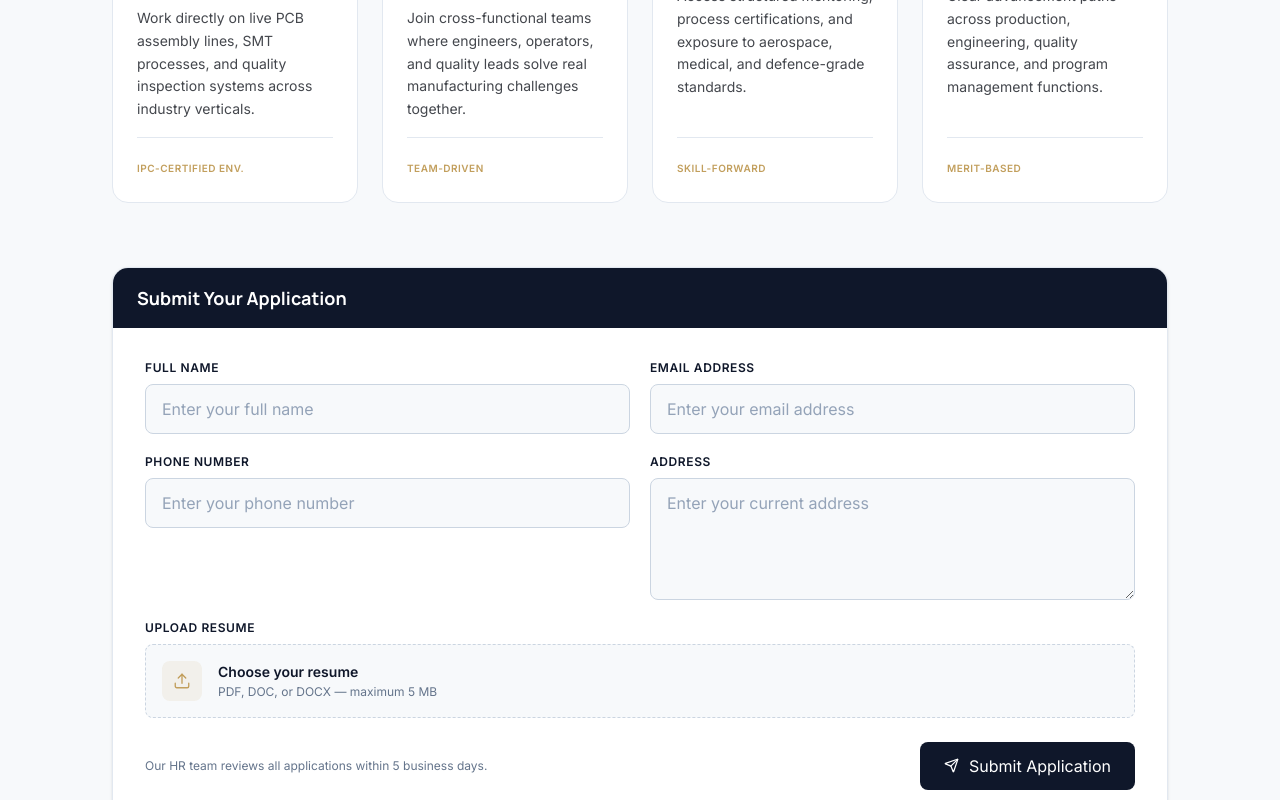
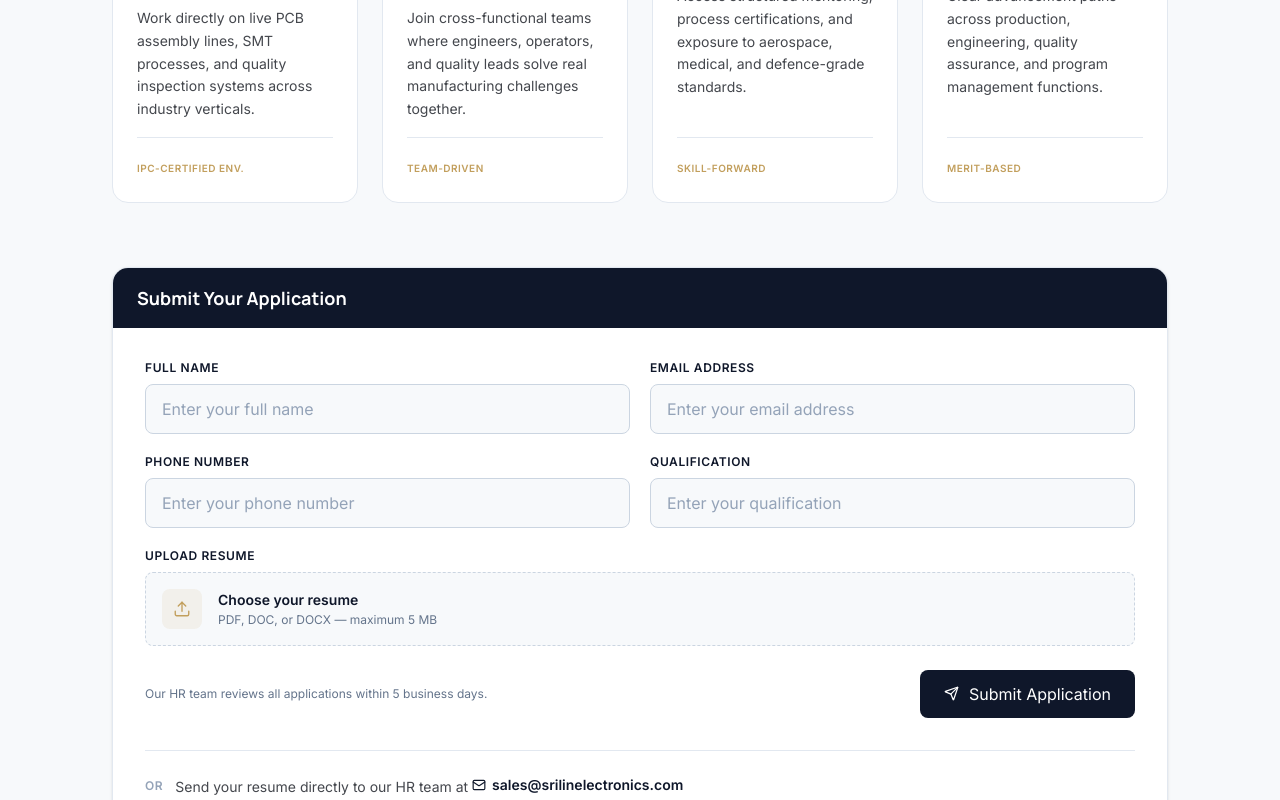
Before and after one commit to hrzewotech-lab/srilin, a React (Vite) app in the folder client/: page /about-us/career in a window 1280 px wide. Shown: the part 858-1658 px from the top of the page. Built offline with nearby package versions, Linux system fonts and the light colour scheme; no server answers.

Commit message:
data update

```diff
--- a/client/src/pages/CareersPage.jsx
+++ b/client/src/pages/CareersPage.jsx
@@ -304,13 +304,13 @@ export default function CareersPage() {
                   ))}
 
                   <div className="flex flex-col gap-2 sm:col-span-1">
-                    <label htmlFor="career-address" className="text-xs font-semibold uppercase tracking-wider text-[#0F172A]">
-                      Address
+                    <label htmlFor="qualification" className="text-xs font-semibold uppercase tracking-wider text-[#0F172A]">
+                      Qualification
                     </label>
-                    <textarea
-                      id="career-address" name="address" rows={4} autoComplete="street-address"
-                      placeholder="Enter your current address" value={form.address} onChange={handleChange} required
-                      className="w-full px-4 py-3 border border-[#CBD5E1] text-sm text-[#0F172A] placeholder-[#94A3B8] outline-none focus:border-[#c29f5d] focus:ring-1 focus:ring-[#c29f5d]/40 transition-colors bg-[#f7f9fb] resize-vertical rounded-lg"
+                    <input
+                      id="qualification" name="qualification" type="text" autoComplete="qualification"
+                      placeholder="Enter your qualification" value={form.qualification} onChange={handleChange} required
+                      className="w-full px-4 py-3 border border-[#CBD5E1] text-sm text-[#0F172A] placeholder-[#94A3B8] outline-none focus:border-[#c29f5d] focus:ring-1 focus:ring-[#c29f5d]/40 transition-colors bg-[#f7f9fb] rounded-lg"
                     />
                   </div>
                 </div>
```
